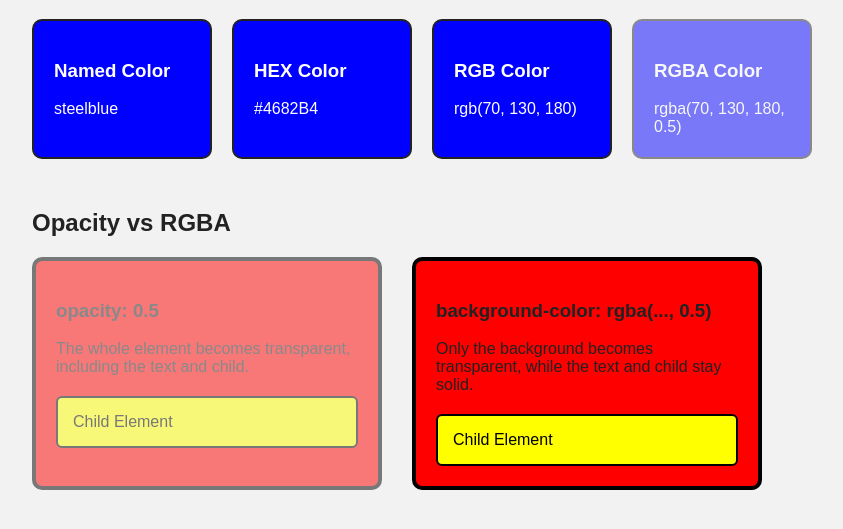
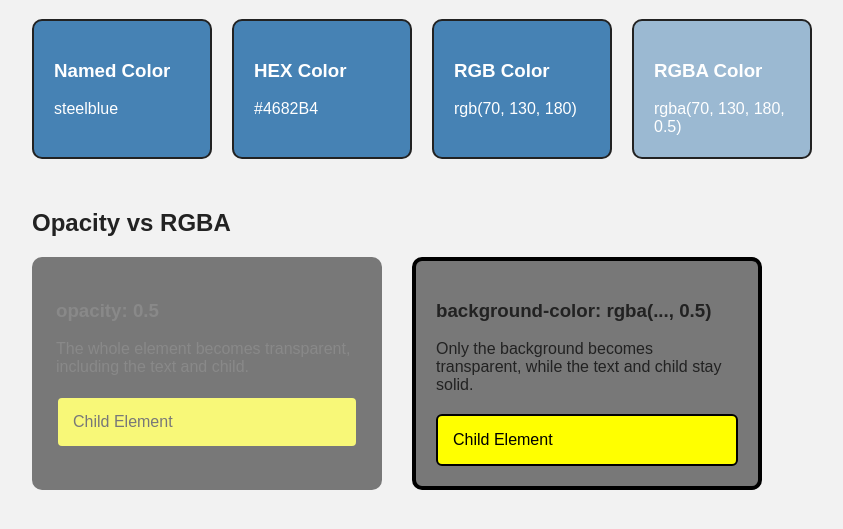
Before and after one commit to mohammadissa02/Project-02-CSS-Visual-Presentation, a plain HTML site: page ex03/index.html in a window 1280 px wide. Shown: the part 101-630 px from the top of the page, without its empty margins (8-851 px from the left). Drawn offline with Linux system fonts and the light colour scheme.

Commit message:
style.css

```diff
--- a/ex03/style.css
+++ b/ex03/style.css
@@ -23,25 +23,28 @@ body {
     border-radius: 10px;
 }
 
+
 .named-color {
-    background-color:blue;
+    background-color: steelblue;
     color: white;
 }
 
+
 .hex-color {
-    background-color:blue;
+    background-color: #4682B4;
     color: white;
 }
 
+
 .rgb-color {
-    background-color: blue;
+    background-color: rgb(70, 130, 180);
     color: white;
 }
 
+
 .rgba-color {
-    background-color: blue;
+    background-color: rgba(70, 130, 180, 0.5);
     color: white;
-    opacity: 0.5;
 }
 
 .comparison-container {
@@ -59,14 +62,15 @@ body {
     box-sizing: border-box;
 }
 
+
 .opacity-box {
-    background-color:red;
+    background-color: rgb(0, 0, 0);
     opacity: 0.5;
 }
 
+
 .rgba-box {
-    background-color:red;
-
+    background-color: rgba(0, 0, 0, 0.5);
 }
 
 .child {
```
